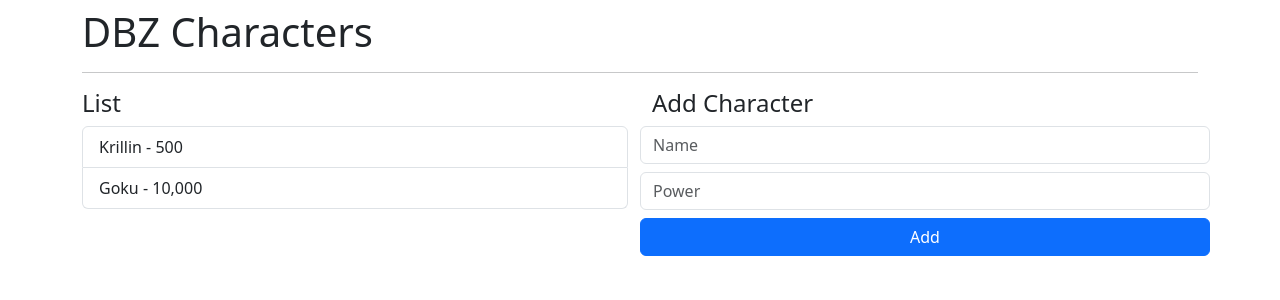
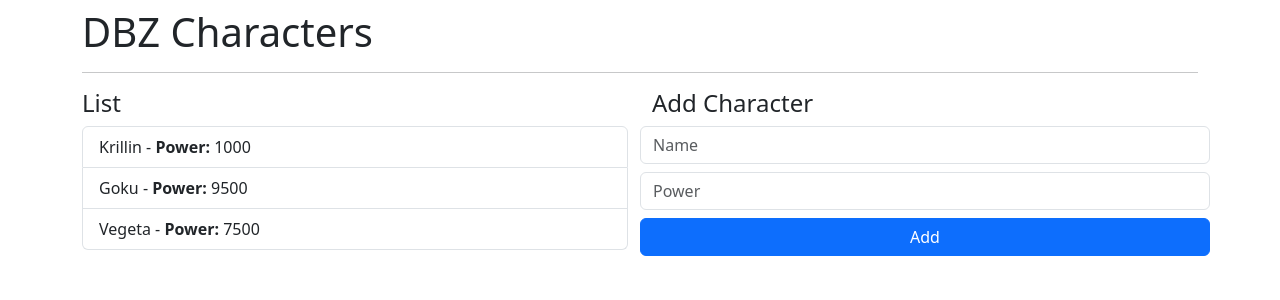
Before and after one commit to MuhamadIffatullathoif/angular-basic, an Angular app: page / in a window 1280 px wide. Shown: the top 300 px of the page. Built offline with nearby package versions, Linux system fonts and the light colour scheme.

Commit message:
17. @Input - Receive From Parent

```diff
--- a/src/app/dbz/components/list/list.component.html
+++ b/src/app/dbz/components/list/list.component.html
@@ -1,5 +1,8 @@
 <h4>List</h4>
 <ul class="list-group">
-  <li class="list-group-item">Krillin - 500</li>
-  <li class="list-group-item">Goku - 10,000</li>
+  <li *ngFor="let character of characterList" class="list-group-item">
+    <span>{{character.name}} - </span>
+    <strong>Power: </strong>
+    <span>{{character.power}}</span>
+  </li>
 </ul>
--- a/src/app/dbz/components/list/list.component.ts
+++ b/src/app/dbz/components/list/list.component.ts
@@ -1,4 +1,5 @@
-import { Component } from '@angular/core';
+import {Component, Input} from '@angular/core';
+import {CharacterInterface} from "../../interfaces/character.interface";
 
 @Component({
   selector: 'dbz-list',
@@ -7,4 +8,12 @@ import { Component } from '@angular/core';
 })
 export class ListComponent {
 
+  @Input()
+  public characterList: CharacterInterface[] = [
+    {
+      name: "Trunks",
+      power:1000
+    }
+  ];
+
 }
--- /dev/null
+++ b/src/app/dbz/interfaces/character.interface.ts
@@ -0,0 +1,4 @@
+export interface CharacterInterface {
+  name: string;
+  power: number;
+}
--- a/src/app/dbz/pages/main-page.component.html
+++ b/src/app/dbz/pages/main-page.component.html
@@ -3,7 +3,7 @@
 
 <div class="row">
   <div class="col">
-    <dbz-list></dbz-list>
+    <dbz-list [characterList]="characters"></dbz-list>
   </div>
 
   <div class="col">
--- a/src/app/dbz/pages/main-page.component.ts
+++ b/src/app/dbz/pages/main-page.component.ts
@@ -1,8 +1,26 @@
 import {Component, OnInit} from '@angular/core';
+import {CharacterInterface} from "../interfaces/character.interface";
 
 @Component({
   selector: 'app-dbz-main-page',
   templateUrl: './main-page.component.html'
 })
 
-export class MainPageComponent {}
+export class MainPageComponent {
+
+  public characters: CharacterInterface[] = [
+    {
+      name: "Krillin",
+      power: 1000
+    },
+    {
+      name: "Goku",
+      power: 9500
+    },
+    {
+      name: "Vegeta",
+      power: 7500
+    }
+  ];
+
+}
```
